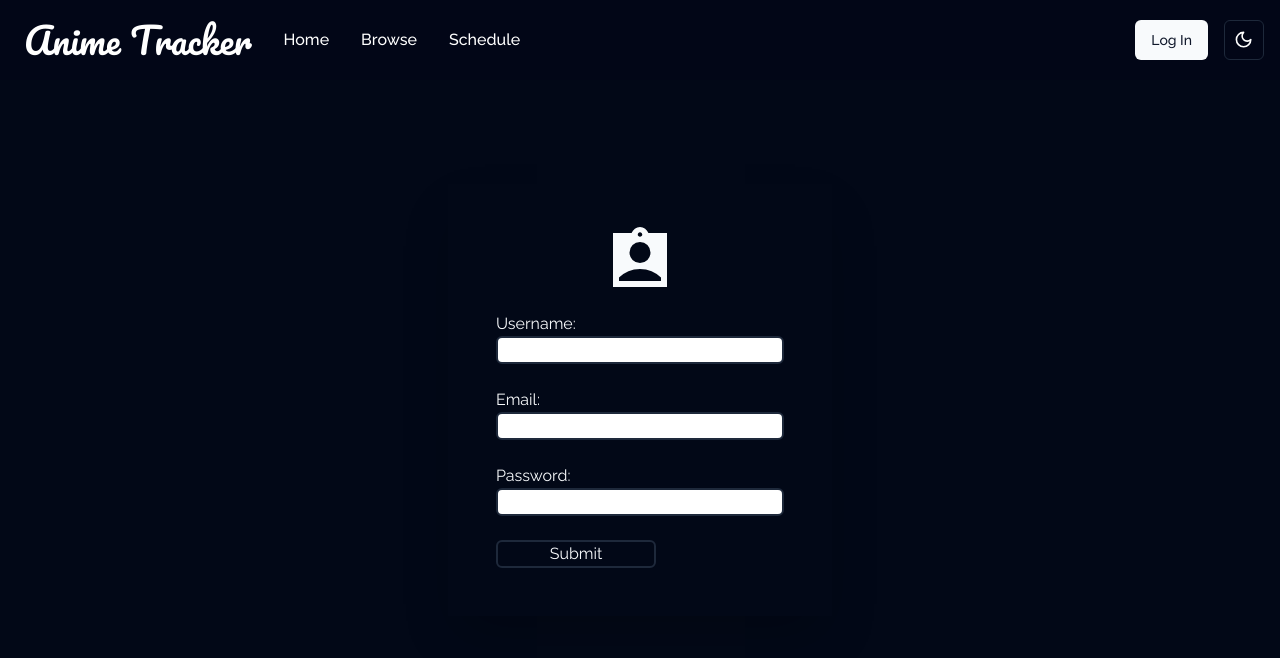
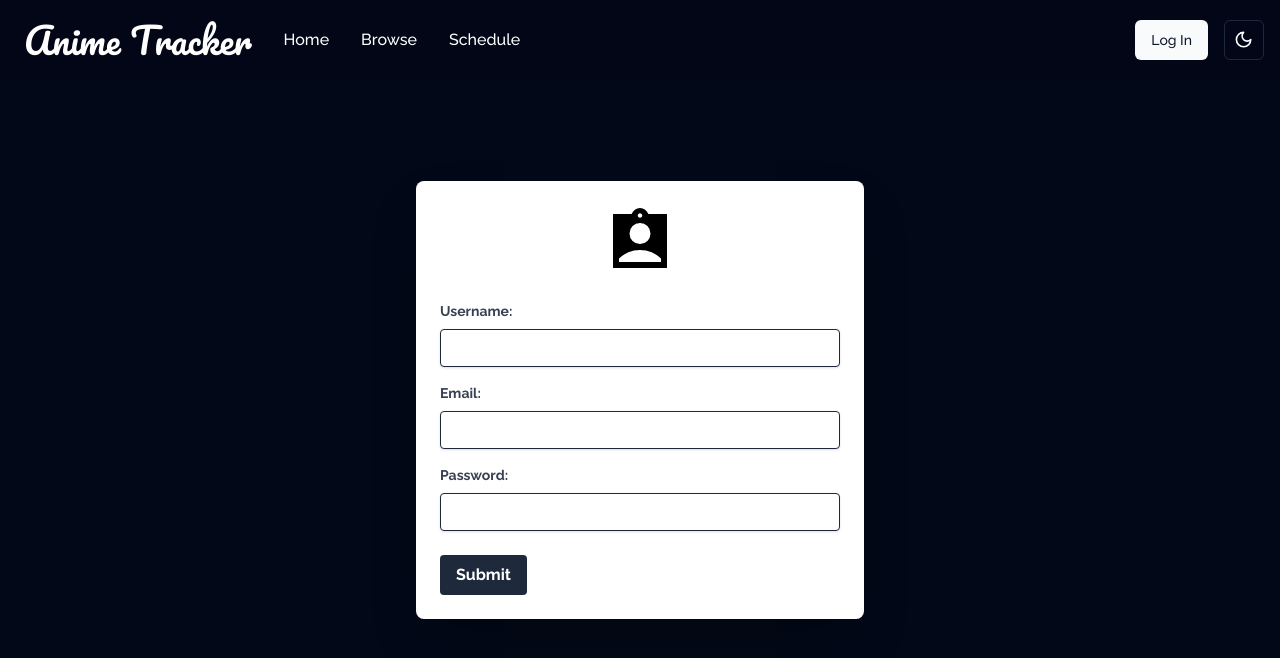
Before and after one commit to xancia/Final-Project, a React (Vite) app in the folder client/: page /register in a window 1280 px wide. Shown: the top 658 px of the page. Built offline with nearby package versions, Linux system fonts and the light colour scheme.

Commit message:
added register and login and connected to db

```diff
--- a/client/src/App.tsx
+++ b/client/src/App.tsx
@@ -4,6 +4,7 @@ import Home from "./components/pages/Home"
 import Register from "./components/pages/Register"
 import axios from "axios";
 import { useState, useEffect } from "react";
+import Login from "./components/pages/Login";
 
 function App() {
   const [user, setUser] = useState({})
@@ -36,7 +37,7 @@ useEffect(() => {
         <Route path="/" element={<Home />} />
         <Route path="/browse" element={null} />
         <Route path="/schedule" element={null} />
-        <Route path="/login" element={null} />
+        <Route path="/login" element={<Login setUser={setUser}/>} />
         <Route path="/anime/:id" element={null} />
         <Route path="/register" element={<Register setUser={setUser}/>} />
       </Routes>
--- /dev/null
+++ b/client/src/components/pages/Login.tsx
@@ -0,0 +1,107 @@
+/* eslint-disable @typescript-eslint/no-explicit-any */
+
+import { Icon } from "@iconify/react"
+import { NavBar } from "../NavBar";
+import axios from 'axios'
+import { useState } from "react";
+import { useNavigate } from "react-router-dom";
+import { userType } from "@/vite-env";
+
+
+const emptyForm = {
+    username: '',
+    password: ''
+}
+
+interface RegisterProps {
+    setUser: React.Dispatch<React.SetStateAction<userType>>;
+}
+
+
+const Login: React.FC<RegisterProps> = ({setUser}) => {
+    const navigate = useNavigate()
+
+    const [form, setForm] = useState(emptyForm)
+
+    const handleChange = (e: { target: { name: any; value: any; }; }) => {
+        setForm({ ...form, [e.target.name]: e.target.value })
+    }
+
+    const handleSubmit = async (e: { preventDefault: () => void; }) => {
+        e.preventDefault()
+        try {
+
+            const response = await axios.post('/auth/login', form)
+            const token = response.data.token
+
+            console.log(token)
+
+            if (!token) {
+                setForm(emptyForm)
+                return
+            }
+
+            localStorage.setItem("token", token)
+
+            const userResponse = await axios.get('/api/users', {
+                headers: {
+                    Authorization: token
+                }
+            })
+
+            setUser(userResponse.data)
+
+            navigate('/')
+
+        } catch(err) {
+            console.log(err)
+            alert('Wrong Username or Password')
+        }
+    }
+
+
+    return (
+        <div>
+        <NavBar />
+        <div className = "w-screen h-screen flex justify-center items-center rounded-x1  border-opacity-10">
+
+
+          <form onSubmit={handleSubmit}>
+            <div className ="w-96 p-6 shadow-2xl px-12">
+
+            <div className = "w-full h-full flex justify-center items-center p-4">
+            <Icon className="text-7xl" icon="streamline:interface-login-password-lock-login-padlock-password-secure-security-textbox-type"/>
+            </div>
+
+
+            <label htmlFor="username">Username:</label>
+                <br />
+                <input
+                    type="text"
+                    id="username"
+                    name="username"
+                    onChange={handleChange}
+                    value={form.username}
+                    className = 'border-2 rounded-md w-full'
+                />
+                <br /><br />
+                <label htmlFor="password">Password:</label>
+                <br />
+                <input
+                    type="password"
+                    id="password"
+                    name="password"
+                    onChange={handleChange}
+                    value={form.password}
+                    className = 'border-2 rounded-md w-full'
+                />
+                <br /><br />
+                <button className = ' w-40 border-2 rounded-md'>Submit</button>
+            </div>
+          </form>
+        </div>
+        </div>
+
+    )
+  }
+  export default Login
--- a/client/src/components/pages/Register.tsx
+++ b/client/src/components/pages/Register.tsx
@@ -6,6 +6,7 @@ import { NavBar } from "../NavBar";
 import axios from "axios";
 import { useState } from "react";
 import { useNavigate } from "react-router-dom";
+import { userType } from "@/vite-env";
 
 let emptyForm = {
   username: "",
@@ -14,8 +15,12 @@ let emptyForm = {
 };
 
 
+interface RegisterProps {
+    setUser: React.Dispatch<React.SetStateAction<userType>>;
+}
 
-const Register = ({ setUser }) => {
+
+const Register: React.FC<RegisterProps> = ({ setUser }) => {
   const navigate = useNavigate();
 
   let [form, setForm] = useState(emptyForm);
@@ -47,7 +52,7 @@ const Register = ({ setUser }) => {
 
       setUser(userResponse.data);
 
-      navigate("/profile");
+      navigate("/");
     } catch (err) {
       console.log(err);
       alert(err);
@@ -56,57 +61,63 @@ const Register = ({ setUser }) => {
   return (
     <div>
   <NavBar />
-      <div className="w-screen h-screen flex justify-center items-center rounded-x1  border-opacity-10">
-        <form onSubmit={handleSubmit}>
-          <div className="w-96 p-6 shadow-2xl px-12">
-            <div className="w-full h-full flex justify-center items-center p-4">
-              <Icon
-                className="text-7xl"
-                icon="material-symbols:assignment-ind-sharp"
-              />
+  <div className="w-screen h-screen flex justify-center items-center">
+    <form onSubmit={handleSubmit} className="w-full max-w-md p-6 bg-white shadow-2xl rounded-lg">
+      <div className="flex justify-center items-center mb-6">
+        <Icon className="text-7xl text-black" icon="material-symbols:assignment-ind-sharp" />
       </div>
-            <label htmlFor="username">Username:</label>
-            <br />
+
+      <div className="mb-4">
+        <label htmlFor="username" className="block text-gray-700 text-sm font-bold mb-2">
+          Username:
+        </label>
         <input
           type="text"
           id="username"
           name="username"
           onChange={handleChange}
           value={form.username}
-              className="border-2 rounded-md w-full"
+          className="shadow appearance-none border rounded w-full py-2 px-3 text-gray-700 leading-tight focus:outline-none focus:shadow-outline"
         />
-            <br />
-            <br />
-            <label htmlFor="email">Email:</label>
-            <br />
+      </div>
+
+      <div className="mb-4">
+        <label htmlFor="email" className="block text-gray-700 text-sm font-bold mb-2">
+          Email:
+        </label>
         <input
           type="email"
           id="email"
           name="email"
           onChange={handleChange}
           value={form.email}
-              className="border-2 rounded-md w-full"
+          className="shadow appearance-none border rounded w-full py-2 px-3 text-gray-700 leading-tight focus:outline-none focus:shadow-outline"
         />
-            <br />
-            <br />
-            <label htmlFor="password">Password:</label>
-            <br />
+      </div>
+
+      <div className="mb-6">
+        <label htmlFor="password" className="block text-gray-700 text-sm font-bold mb-2">
+          Password:
+        </label>
         <input
           type="password"
           id="password"
           name="password"
           onChange={handleChange}
           value={form.password}
-              className="border-2 rounded-md w-full"
+          className="shadow appearance-none border rounded w-full py-2 px-3 text-gray-700 leading-tight focus:outline-none focus:shadow-outline"
         />
-            <br />
-            <br />
-            <button className = ' w-40 border-2 rounded-md'>Submit</button>
-            <br /> <br />
+      </div>
+
+      <div className="flex items-center justify-between">
+        <button className="bg-slate-800 hover:bg-slate-500 text-white font-bold py-2 px-4 rounded focus:outline-none focus:shadow-outline" type="submit">
+          Submit
+        </button>
       </div>
     </form>
   </div>
 </div>
+
   );
 };
 
--- a/client/src/vite-env.d.ts
+++ b/client/src/vite-env.d.ts
@@ -21,3 +21,9 @@ export interface ExtendedAnimeData extends JakanData {
     title?: string,
     title_english?: string
 }
+
+export type userType = {
+    username: string,
+    password: string,
+    email: string
+}
```
Lines whose indentation alone changed are shown as unchanged.
